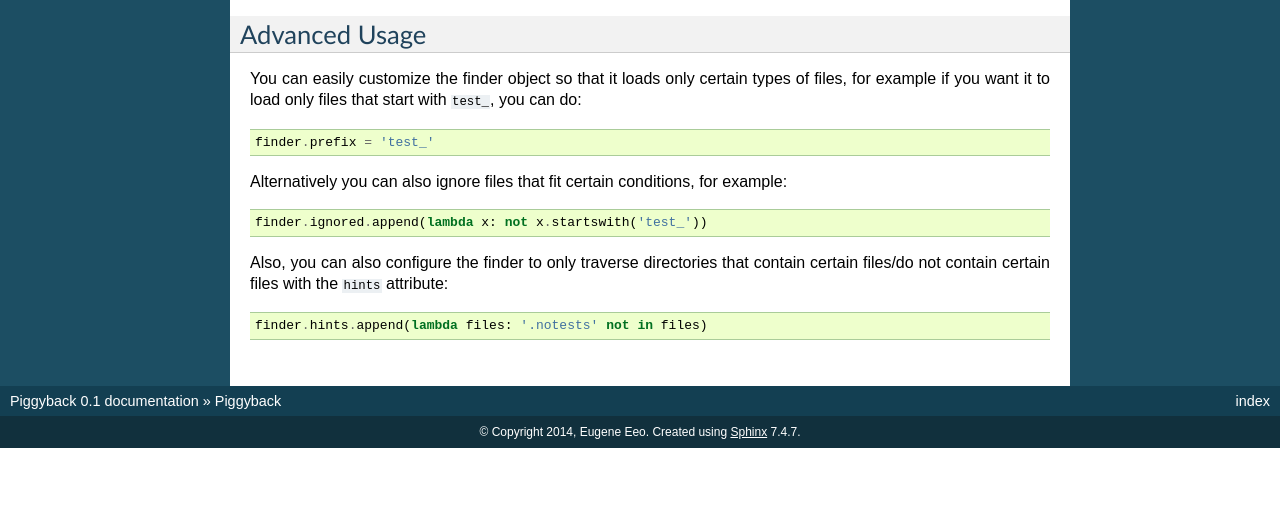
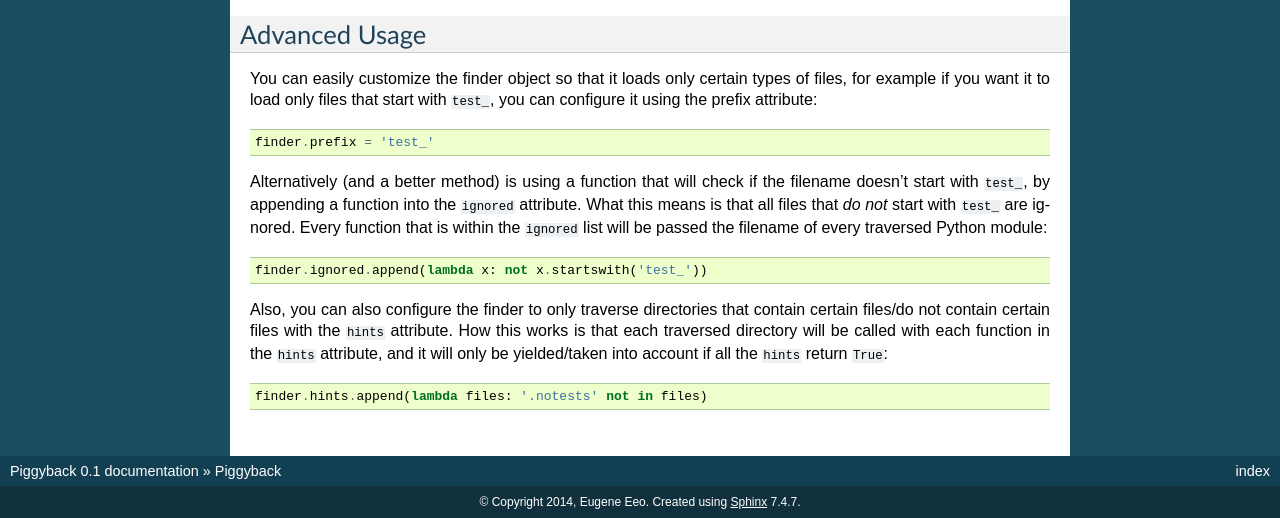
Before and after one commit to eugene-eeo/piggyback, a Sphinx documentation site: the page built from docs/index.rst, in a window 1280 px wide and 900 px high, scrolled down 992 px, cut to the strip 382-900 px from the top of the window. Built offline with Sphinx 7.4.7, drawn with Linux system fonts in a browser that asks for light colours; before the commit the page ends 1822 px from its top, so only the background shows below that.

Commit message:
changes to documentation

```diff
--- a/docs/index.rst
+++ b/docs/index.rst
@@ -86,17 +86,26 @@ Advanced Usage
 You can easily customize the finder object so that it
 loads only certain types of files, for example if you
 want it to load only files that start with ``test_``,
-you can do::
+you can configure it using the prefix attribute::
 
     finder.prefix = 'test_'
 
-Alternatively you can also ignore files that fit certain
-conditions, for example::
+Alternatively (and a better method) is using a function
+that will check if the filename doesn't start with ``test_``,
+by appending a function into the ``ignored`` attribute.
+What this means is that all files that *do not* start with
+``test_`` are ignored. Every function that is within the
+``ignored`` list will be passed the filename of every
+traversed Python module::
 
     finder.ignored.append(lambda x: not x.startswith('test_'))
 
 Also, you can also configure the finder to only traverse
 directories that contain certain files/do not contain
-certain files with the ``hints`` attribute::
+certain files with the ``hints`` attribute. How this works
+is that each traversed directory will be called with each
+function in the ``hints`` attribute, and it will only be
+yielded/taken into account if all the ``hints`` return
+``True``::
 
     finder.hints.append(lambda files: '.notests' not in files)
```
